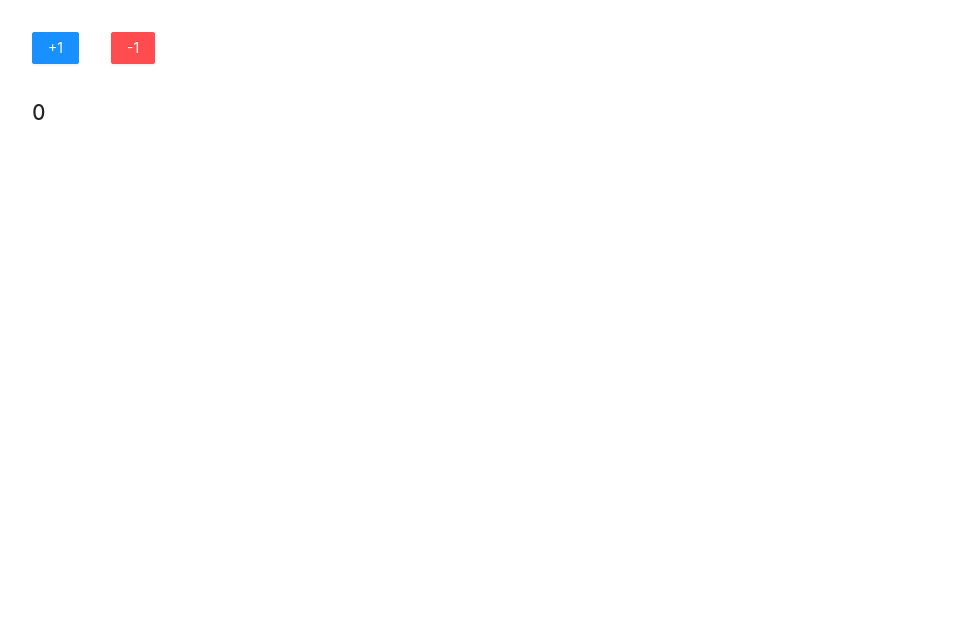
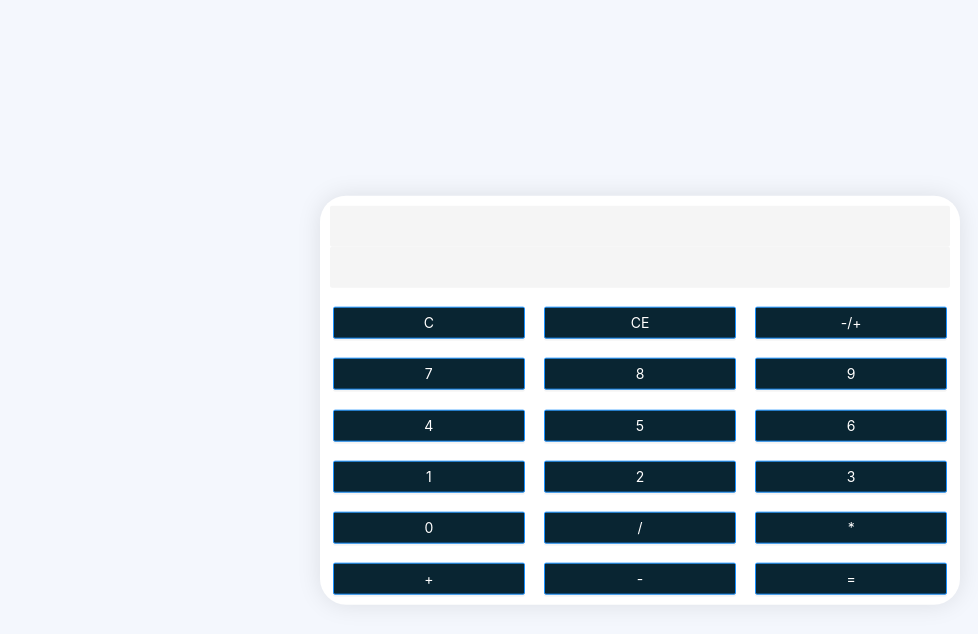
Before and after one commit to TAbrahamyan/react-calculator, a React (Create React App) app: page / in a window 1280 px wide. Shown: the top 634 px of the page, without its empty margins (0-978 px from the left). Built offline with nearby package versions, Linux system fonts and the light colour scheme.

Commit message:
Creating design

```diff
--- a/src/App.tsx
+++ b/src/App.tsx
@@ -1,18 +1,13 @@
 import React from 'react';
 
-import { Button } from 'antd';
-import './scss/components/App.scss';
+import { Calculator } from './components/Calculator';
 
-const App:React.FunctionComponent = () => {
-  const [ counter, setCounter ] = React.useState<number>(0);
+import './scss/components/_app.scss';
 
+export const App:React.FunctionComponent = () => {
   return (
     <div className="app">
-      <Button type="primary" onClick={() => setCounter(counter + 1)}>+1</Button>
-      <Button type="primary" onClick={() => setCounter(counter - 1)} danger>-1</Button>
-      <h1>{ counter }</h1>
+      <Calculator />
     </div>
   );
 }
-
-export default App;
--- /dev/null
+++ b/src/components/Calculator.tsx
@@ -0,0 +1,43 @@
+import React from 'react';
+
+import { Button, Input } from 'antd';
+import '../scss/components/_calculator.scss';
+
+export const Calculator:React.FunctionComponent = () => {
+  const addNumberHandler = (): void => {}
+
+  const operationHandler = (): void => {}
+
+  return (
+    <div className="calculator">
+      <div className="calculator__result">
+        <Input disabled />
+        <Input disabled />
+      </div>
+      <div className="calculator__buttons">
+        <Button type="primary">C</Button>
+        <Button type="primary">CE</Button>
+        <Button type="primary">-/+</Button>
+
+        <Button type="primary" onClick={addNumberHandler}>7</Button>
+        <Button type="primary" onClick={addNumberHandler}>8</Button>
+        <Button type="primary" onClick={addNumberHandler}>9</Button>
+
+        <Button type="primary" onClick={addNumberHandler}>4</Button>
+        <Button type="primary" onClick={addNumberHandler}>5</Button>
+        <Button type="primary" onClick={addNumberHandler}>6</Button>
+
+        <Button type="primary" onClick={addNumberHandler}>1</Button>
+        <Button type="primary" onClick={addNumberHandler}>2</Button>
+        <Button type="primary" onClick={addNumberHandler}>3</Button>
+        <Button type="primary" onClick={addNumberHandler}>0</Button>
+
+        <Button type="primary" onClick={operationHandler}>/</Button>
+        <Button type="primary" onClick={operationHandler}>*</Button>
+        <Button type="primary" onClick={operationHandler}>+</Button>
+        <Button type="primary" onClick={operationHandler}>-</Button>
+        <Button type="primary" onClick={operationHandler}>=</Button>
+      </div>
+    </div>
+  );
+}
--- a/src/index.tsx
+++ b/src/index.tsx
@@ -1,7 +1,7 @@
 import React from 'react';
 import ReactDOM from 'react-dom';
-import './scss/index.scss';
-import App from './App';
+import './scss/_index.scss';
+import { App } from './App';
 import * as serviceWorker from './serviceWorker';
 import 'antd/dist/antd.css';
 
--- a/src/scss/index.scss
+++ b/src/scss/_index.scss
@@ -5,4 +5,5 @@ body {
     sans-serif;
   -webkit-font-smoothing: antialiased;
   -moz-osx-font-smoothing: grayscale;
+  background: #f4f7fd !important;
 }
--- a/src/scss/_variables.scss
+++ b/src/scss/_variables.scss
@@ -1,3 +1,3 @@
-$defaultTextSize: 1.5em;
-$defaultMarginIndent: 1rem;
-$defaultPaddingIndent: 1rem;
+$defaultTextSize: 1.3em;
+$defaultMarginIndent: 0.6rem;
+$defaultPaddingIndent: 0.6rem;
--- /dev/null
+++ b/src/scss/components/_calculator.scss
@@ -0,0 +1,32 @@
+@import '../variables';
+
+.calculator {
+  position: absolute;
+  top: 50%;
+  left: 50%;
+  transform: translate(-50%, -50%);
+  border-radius: 26px;
+  background: #fff;
+  box-shadow: 0px 0px 25px rgba(0, 0, 0, 0.1);
+
+  &__result {
+    margin: $defaultMarginIndent;
+
+    input {
+      padding: $defaultPaddingIndent;
+      border: none;
+      cursor: allowed;
+    }
+  }
+
+  &__buttons {
+    display: flex;
+    justify-content: center;
+    flex-wrap: wrap;
+
+    button {
+      flex: 0 0 30%;
+      background: #092532;
+    }
+  }
+}
```
Also changed, not shown: src/scss/components/_app.scss (renamed from src/scss/components/App.scss).
